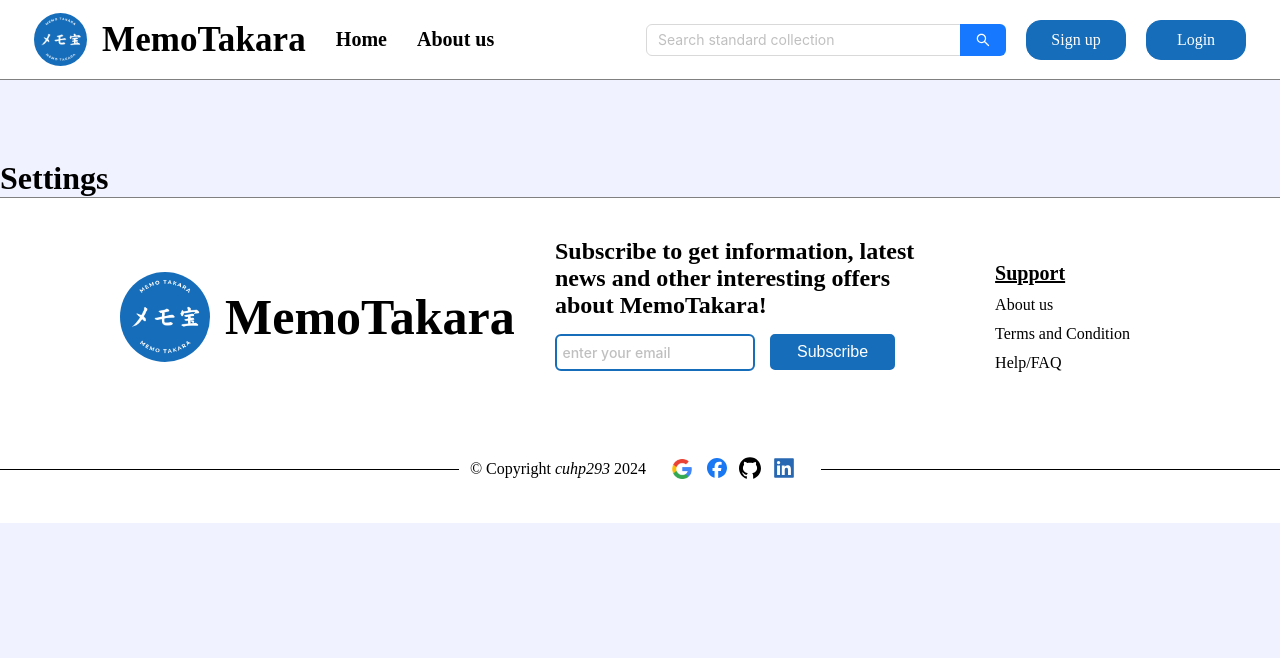
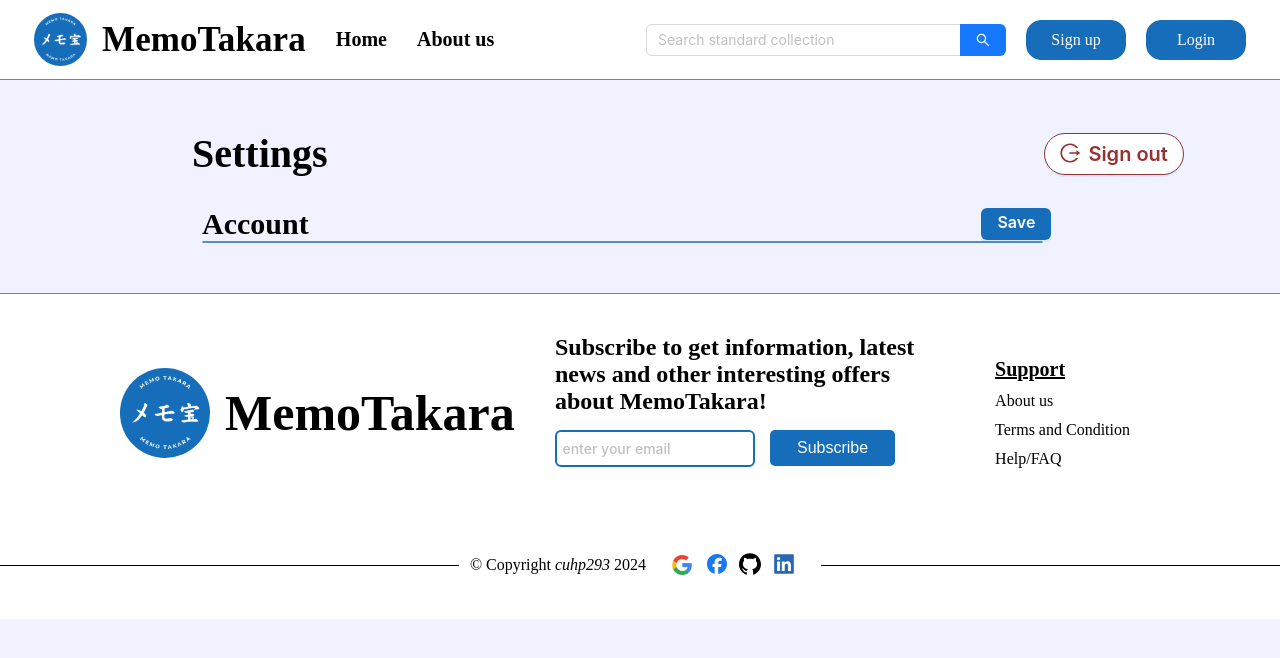
Before and after one commit to MemoTakara/MemoTakara-ReactJS, a React (Create React App) app in the folder memotakara/: page /settings in a window 1280 px wide. Shown: the top 658 px of the page. Built offline with nearby package versions, Linux system fonts and the light colour scheme; a web font is replaced by a local one.

Commit message:
add settings page

```diff
--- a/memotakara/src/main.css
+++ b/memotakara/src/main.css
@@ -44,6 +44,7 @@
 
   --color-disabled: #a9a9a9;
   --color-error-button: #953333;
+  --color-error-button-hover: #ee9696;
   --color-mode-1-shadow: rgba(42, 115, 120, 0.4);
 
   --button-border-radius: 5px;
--- a/memotakara/src/view/pages/settings/index.css
+++ b/memotakara/src/view/pages/settings/index.css
@@ -0,0 +1,77 @@
+.setting_container {
+  display: flex;
+  flex-direction: column;
+  font-family: var(--body-font);
+  font-size: var(--body-size);
+  /* height: 100vh; */
+  margin: -30px 15% 30px;
+  text-align: justify;
+  justify-content: center;
+  align-items: start;
+  padding-bottom: 20px;
+}
+
+.setting_title {
+  display: flex;
+  width: 100%;
+  gap: 80%;
+  align-items: center;
+  margin-bottom: 30px;
+}
+
+.setting_title_text {
+  font-size: 40px;
+  font-weight: var(--header-weight-size);
+}
+
+.setting_btn {
+  background: var(--color-button);
+  color: #fff;
+  font-size: var(--body-font);
+  font-weight: var(--header-weight-size);
+  padding-bottom: 5px;
+}
+
+#setting_btn_signout {
+  background: #fff;
+  color: var(--color-error-button);
+  border-radius: 35px;
+  border: 1px solid var(--color-error-button);
+  font-size: 20px;
+  padding: 20px 15px;
+}
+
+#setting_btn_signout:hover {
+  background: var(--color-error-button-hover);
+}
+
+.setting_item {
+  /* display: flex; */
+  width: 100%;
+  /* gap: 80%; */
+  padding-left: 10px;
+  padding-right: 45px;
+  align-items: center;
+}
+
+.setting_item_title {
+  display: flex;
+  width: 100%;
+  gap: 80%;
+  align-items: center;
+}
+
+.setting_item_title_text {
+  font-size: 30px;
+  font-weight: var(--header-weight-size);
+}
+
+.setting_item_content {
+  display: grid;
+  border-radius: 20px;
+  border: 1.5px solid var(--color-button-hover);
+}
+
+.setting_avatar {
+  display: contents;
+}
--- a/memotakara/src/view/pages/settings/index.jsx
+++ b/memotakara/src/view/pages/settings/index.jsx
@@ -1,9 +1,213 @@
 import "./index.css";
+import React, { useEffect, useRef } from "react";
+import {
+  LogoutOutlined,
+  UserOutlined,
+  UploadOutlined,
+} from "@ant-design/icons";
+import { Input, Button, message, Upload } from "antd";
+import { useNavigate } from "react-router-dom";
+
+//Upload image
+const props = {
+  name: "file",
+  action: "https://660d2bd96ddfa2943b33731c.mockapi.io/api/upload",
+  headers: {
+    authorization: "authorization-text",
+  },
+  onChange(info) {
+    if (info.file.status !== "uploading") {
+      console.log(info.file, info.fileList);
+    }
+    if (info.file.status === "done") {
+      message.success(`${info.file.name} file uploaded successfully`);
+    } else if (info.file.status === "error") {
+      message.error(`${info.file.name} file upload failed.`);
+    }
+  },
+};
 
 function Settings() {
+  const navigate = useNavigate();
+
+  //Save button
+  const [messageApi, contextHolder] = message.useMessage();
+  const handleSave = () => {
+    messageApi.open({
+      type: "success",
+      content: "Update successful!",
+      //style,
+    });
+  };
+
+  //Sign out
+  const handleSignout = () => {
+    localStorage.removeItem("username");
+    navigate("/");
+  };
+
   return (
-    <div>
-      <h1>Settings</h1>
+    <div className="setting_container">
+      <div className="setting_title">
+        <div className="setting_title_text">Settings</div>
+
+        <Button
+          type="primary"
+          htmlType="submit"
+          className="setting_btn"
+          id="setting_btn_signout"
+          icon={<LogoutOutlined />}
+          onClick={handleSignout}
+        >
+          Sign out
+        </Button>
+      </div>
+
+      <div className="setting_item">
+        <div className="setting_item_title">
+          <div className="setting_item_title_text">Account</div>
+          {contextHolder}
+          <Button type="primary" className="setting_btn" onClick={handleSave}>
+            Save
+          </Button>
+        </div>
+
+        <div className="setting_item_content">
+          <div className="setting_avatar">
+            {/* <UserOutlined
+              style={{
+                fontSize: "150px",
+                background: "#fff",
+                borderRadius: "50%",
+                border: "1px solid var(--color-button)",
+                padding: "20px",
+                color: "var(--color-disabled)",
+              }}
+            />
+            <Upload {...props}>
+              <Button icon={<UploadOutlined />}>Upload image</Button>
+            </Upload> */}
+          </div>
+        </div>
+      </div>
+
+      {/* <div className="namepage-mobile">
+        <div className="account-wrap">
+          <div className="account-container">
+            <div className="account-pic">
+              <img
+                className="avt-img"
+                src="https://www.svgrepo.com/show/382097/female-avatar-girl-face-woman-user-9.svg"
+                alt="Oops! Something went wrong"
+                style={{ width: "200px", height: "200px" }}
+              />
+            </div>
+            <div className="change-img">Thay ảnh đại diện</div>
+          </div>
+          <div className="user-info">
+            <div className="user-name">
+              <div className="name-text">Họ và tên:</div>
+              <div className="user-input">
+                <Input
+                  defaultValue="Nguyễn Thị Hương Lan"
+                  style={{ color: "#074979", fontWeight: "700" }}
+                />
+              </div>
+            </div>
+            <div className="user-date">
+              <div className="date-text">Năm sinh:</div>
+              <div className="user-input">
+                <Input
+                  defaultValue="10/10/1978"
+                  style={{ color: "#074979", fontWeight: "700" }}
+                />
+              </div>
+            </div>
+            <div className="user-address">
+              <div className="address-text">Địa chỉ:</div>
+              <div className="user-input">
+                {" "}
+                <Input
+                  defaultValue="Ngõ 1 đường 30/4 phường A, Hà Nội"
+                  style={{ color: "#074979", fontWeight: "700" }}
+                />
+              </div>
+            </div>
+            <div className="user-phone">
+              <div className="phone-text">Điện thoại:</div>
+              <div className="user-input">
+                <Input
+                  defaultValue="0911617850"
+                  style={{ color: "#074979", fontWeight: "700" }}
+                />
+              </div>
+            </div>
+          </div>
+        </div>
+        <div className="more-info">
+          <div className="role-info">
+            <div className="role-text">Vai trò:</div>
+            <div
+              className="role-input"
+              style={{ color: "#074979", fontWeight: "700" }}
+            >
+              Giảng viên
+            </div>
+          </div>
+          <div className="univer-info">
+            <div className="univer-text">Trường:</div>
+            <div
+              className="univer-input"
+              style={{ color: "#074979", fontWeight: "700" }}
+            >
+              Đại học Kinh tế Quốc dân
+            </div>
+          </div>
+          <div className="member-info">
+            <div className="member-text">Thành viên:</div>
+            <div
+              className="member-input"
+              style={{ color: "#074979", fontWeight: "700" }}
+            >
+              Thân thiết (có thời gian sử dụng trên 1 năm)
+            </div>
+          </div>
+        </div>
+        <Button
+          type="primary"
+          htmlType="submit"
+          className="update-info"
+          onClick={handleSave}
+        >
+          Cập nhật thông tin
+        </Button>
+      </div>
+      <div className="mobile-line"></div>
+      <div className="change-pass-mobile">
+        <div className="change-pass-mobile-header">Thay đổi mật khẩu</div>
+        <div className="change-pass-mobile-content">
+          <div className="change-pass-mobile-old_pass">
+            <div className="change-pass-mobile-old-text">Mật khẩu cũ:</div>
+            <div className="change-pass-mobile-old-inp">
+              <Input.Password />
+            </div>
+          </div>
+          <div className="change-pass-mobile-old_pass">
+            <div className="change-pass-mobile-old-text">Mật khẩu mới:</div>
+            <div className="change-pass-mobile-old-inp">
+              <Input.Password />
+            </div>
+          </div>
+          <div className="change-pass-mobile-old_pass">
+            <div className="change-pass-mobile-old-text">
+              Nhập lại mật khẩu:
+            </div>
+            <div className="change-pass-mobile-old-inp">
+              <Input.Password />
+            </div>
+          </div>
+        </div>
+      </div> */}
     </div>
   );
 }
```
